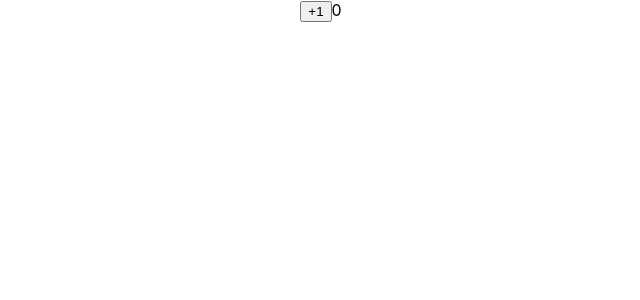
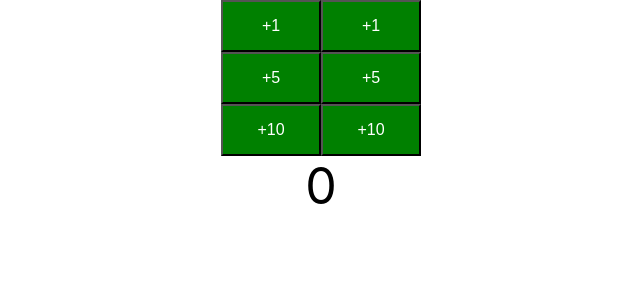
Before and after one commit to SampsonWang233/counter, a React (Create React App) app: page / in a window 1280 px wide. Shown: the top 300 px of the page, without its empty margins (319-959 px from the left). Built offline with nearby package versions, Linux system fonts and the light colour scheme.

Commit message:
before the full counter version

```diff
--- a/src/components/counter/Counter.css
+++ b/src/components/counter/Counter.css
@@ -0,0 +1,12 @@
+button {
+    background-color: green;
+    font-size: 16px;
+    padding: 15px 30px;
+    color: white;
+    width: 100px;
+}
+
+.count {
+    font-size: 50px;
+    padding: 15px 30px;
+}
--- a/src/components/counter/Counter.js
+++ b/src/components/counter/Counter.js
@@ -1,13 +1,69 @@
-import React from "react";
+import React, { Component } from "react";
 import './Counter.css';
+import propTypes from 'prop-types'
 
-function Counter() {
+class Counter extends Component {
+    constructor(){
+        super();
+        this.state = {
+            counter: 0,
+        }
+        this.incrementparents = this.incrementparents.bind(this);
+
+    }
+    render() {
+        return (
+          <div className="counter">
+            <CounterButton by = {1} incrementMethod = {this.incrementparents}/>
+            <CounterButton by = {5} incrementMethod = {this.incrementparents}/>
+            <CounterButton by = {10} incrementMethod = {this.incrementparents}/>
+            <span className="count">{this.state.counter}</span>
+          </div>
+        );
+      }
+      incrementparents(by) {
+        // console.log(`increase in parent - ${by}`);
+        this.setState(
+            (prevState) => {
+            return {counter: prevState.counter+by}
+            }
+        )
+    }
+}
+
+
+class CounterButton extends Component {
+    constructor(){
+        super();
+        this.state = {
+            counter: 0,
+        }
+        this.increment = this.increment.bind(this);
+
+    }
+    render(){
     return (
-        <div className="counter">
-            <button> +1</button>
-            <span>0</span>
+        <div className="counterbutton">
+            <button onClick={this.increment}> +{this.props.by}</button>
+            <button onClick={this.increment}> +{this.props.by}</button>
         </div>
     )
+    }
+    increment() {
+        // console.log("increase");
+        this.setState(
+            {
+            counter: this.state.counter+this.props.by,
+        })
+        this.props.incrementMethod(this.props.by);
+    }
 }
 
+CounterButton.defaultProps = {
+    by : 1
+}
+
+CounterButton.propTypes = {
+    by : propTypes.number,
+}
 export default Counter;
```
